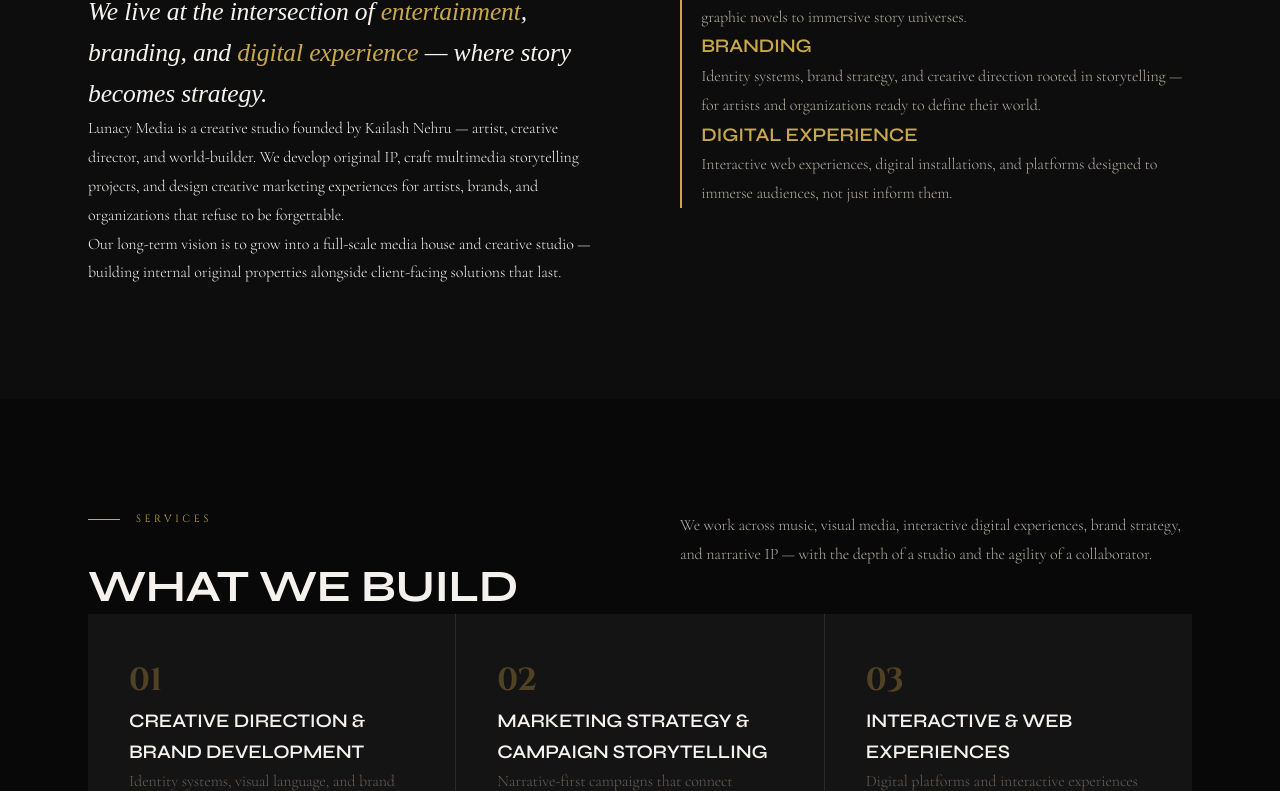
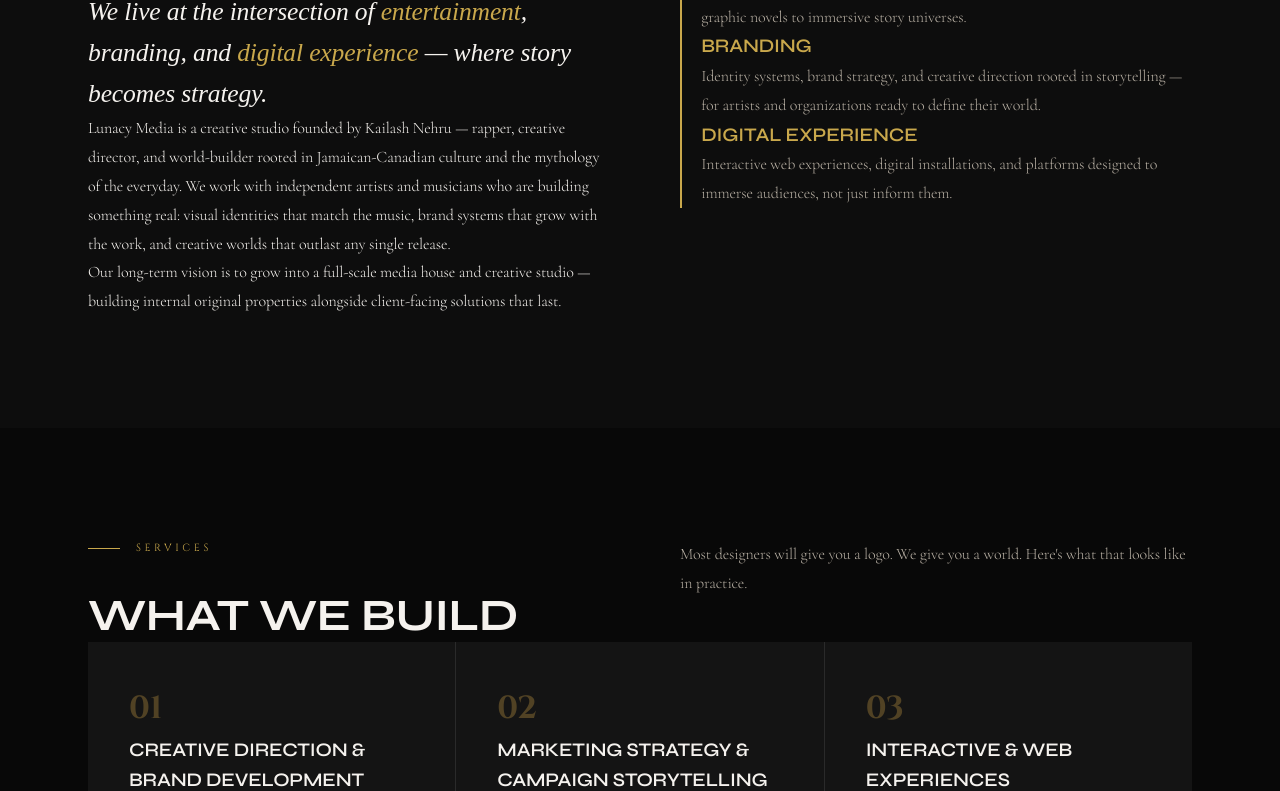
Before and after one commit to KlashLunatic/Lunacy-Media, a React (Vite) app: page / in a window 1280 px wide. Shown: the part 969-1760 px from the top of the page. Built offline with nearby package versions, Linux system fonts and the light colour scheme; a web font is replaced by a local one.

Commit message:
Update About, Services, and Universe section copy

```diff
--- a/src/components/About.tsx
+++ b/src/components/About.tsx
@@ -14,7 +14,7 @@ const About: FC = () => {
             </p>
 
             <p className="mb-6">
-              Lunacy Media is a creative studio founded by Kailash Nehru — artist, creative director, and world-builder. We develop original IP, craft multimedia storytelling projects, and design creative marketing experiences for artists, brands, and organizations that refuse to be forgettable.
+              Lunacy Media is a creative studio founded by Kailash Nehru — rapper, creative director, and world-builder rooted in Jamaican-Canadian culture and the mythology of the everyday. We work with independent artists and musicians who are building something real: visual identities that match the music, brand systems that grow with the work, and creative worlds that outlast any single release.
             </p>
 
             <p>
--- a/src/components/Services.tsx
+++ b/src/components/Services.tsx
@@ -40,7 +40,7 @@ const Services: FC = () => {
           </div>
           <div>
             <p className="text-off-white">
-              We work across music, visual media, interactive digital experiences, brand strategy, and narrative IP — with the depth of a studio and the agility of a collaborator.
+              Most designers will give you a logo. We give you a world. Here's what that looks like in practice.
             </p>
           </div>
         </div>
--- a/src/components/Universe.tsx
+++ b/src/components/Universe.tsx
@@ -62,6 +62,9 @@ const Universe: FC = () => {
 
           {/* Right column - Three Sisters */}
           <div>
+            <p className="text-off-white font-cormorant text-lg leading-relaxed mb-10">
+              Every great artist has a mythology. This is ours — and it's how we think about yours.
+            </p>
             <p className="text-gold uppercase text-xs tracking-widest mb-8 font-cinzel">The Three Sisters</p>
 
             <div className="border border-border">
```
